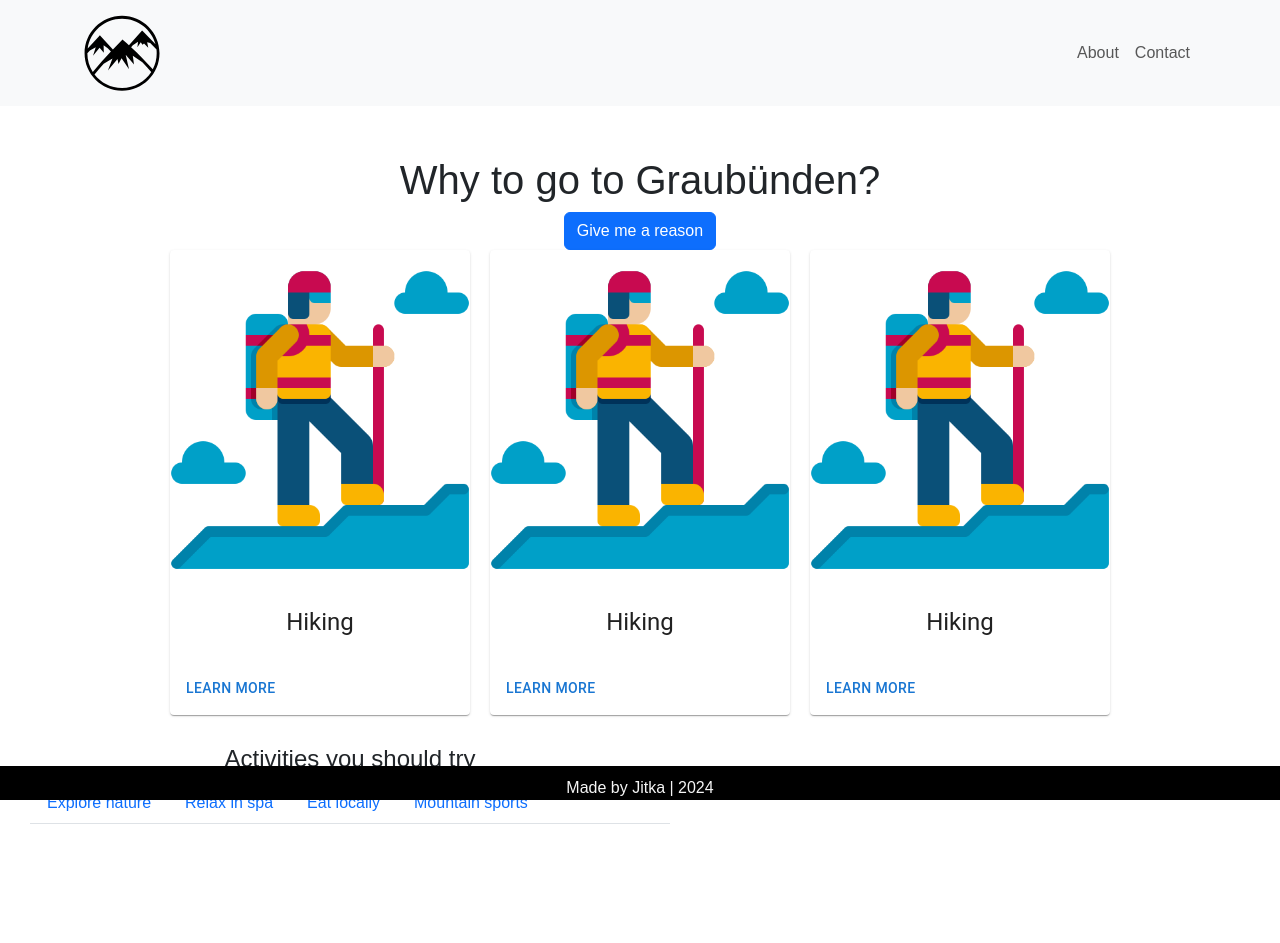
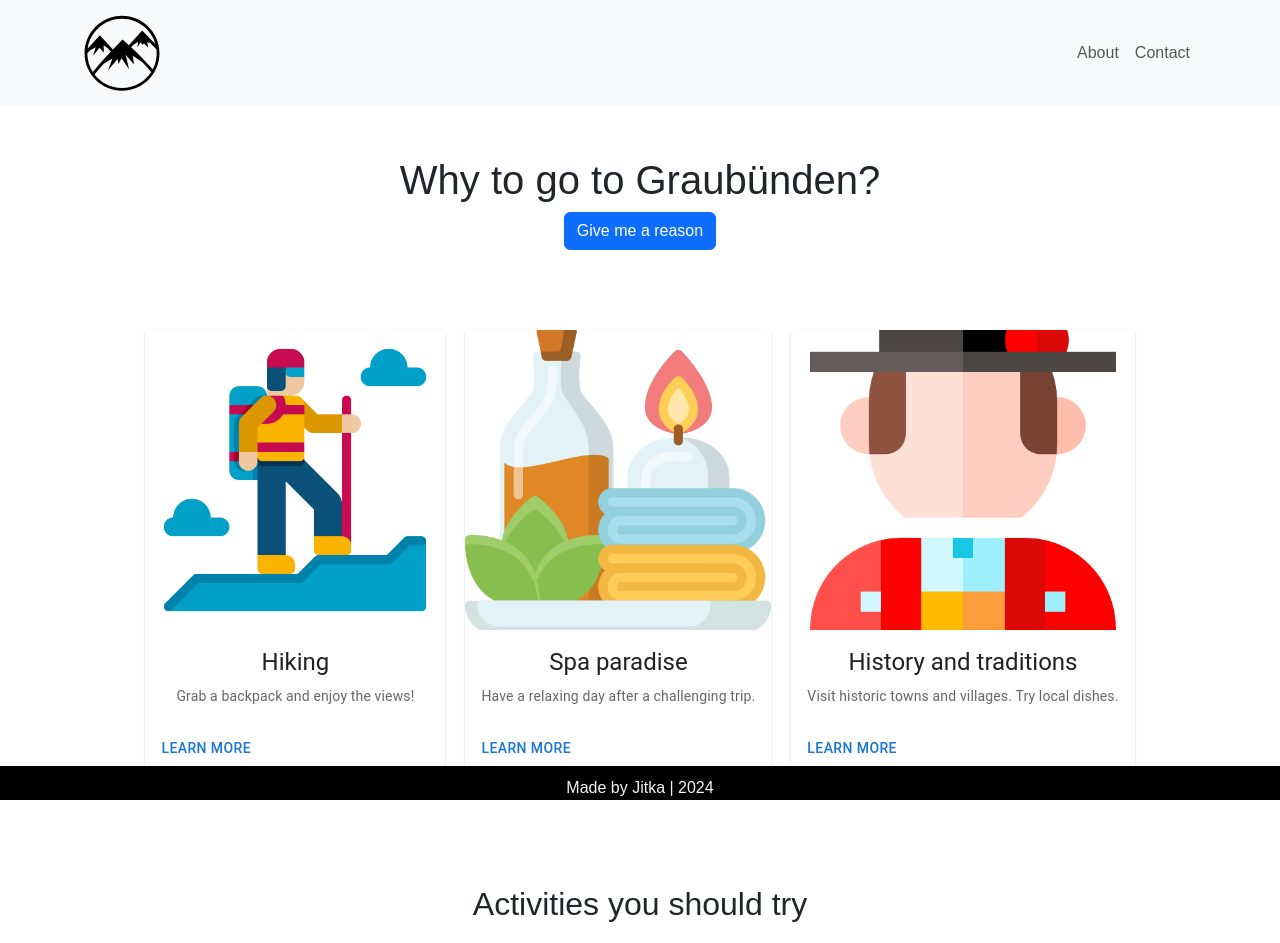
Before and after one commit to jfrodlova/graubuenden, a React (Create React App) app: page / in a window 1280 px wide. Shown: the top 943 px of the page. Built offline with nearby package versions, Linux system fonts and the light colour scheme.

Commit message:
wip - cards working

```diff
--- a/src/components/CardComponent/Card.js
+++ b/src/components/CardComponent/CardPanel.js
@@ -5,20 +5,29 @@ import CardContent from '@mui/material/CardContent';
 import CardMedia from '@mui/material/CardMedia';
 import Button from '@mui/material/Button';
 import Typography from '@mui/material/Typography';
-//import cards from "../cardData"
-import img1 from "../../img/alpinism.png"
+import cards from "./cardData"
 
-const MediaCard = () => {
-  return (
-    <Card sx={{ minWidth: 300 }}>
+
+
+const CardPanel= () => {
+
+  return <div className='flex-container'>
+
+    {cards.map((oneCard) => {
+      const {image, title, description} = oneCard
+      return  <Card sx={{ minWidth: 300 }}>
       <CardMedia
-        sx={{ height: 340 }}
-        image={img1}
-        title="activity"
+        sx={{ height: 300 }}
+        image={image}
+        title={title}
+
       />
       <CardContent>
         <Typography gutterBottom variant="h5" component="div">
-          Hiking
+          {title}
+        </Typography>
+        <Typography variant="body2" color="text.secondary">
+          {description}
         </Typography>
 
       </CardContent>
@@ -26,6 +35,11 @@ const MediaCard = () => {
         <Button size="medium">Learn More</Button>
       </CardActions>
     </Card>
-  );
+    })
+    }
+
+
+  </div>
+
 }
-export default MediaCard
+export default CardPanel
--- a/src/components/CardComponent/cardData.js
+++ b/src/components/CardComponent/cardData.js
@@ -1,22 +1,25 @@
-import img1 from "./img/alpinism.png"
-import img2 from "./img/spa.png"
-import img3 from "./img/swiss.png"
+import img1 from "../../img/alpinism.png"
+import img2 from "../../img/spa.png"
+import img3 from "../../img/swiss.png"
 
 const cards = [
     {
         id: 1,
         image: img1,
-        description: "Hiking",
+        title: "Hiking",
+        description: "Grab a backpack and enjoy the views!"
     },
     {
         id: 2,
         image: img2,
-        description: "Spa paradise",
+        title: "Spa paradise",
+        description: "Have a relaxing day after a challenging trip."
     },
     {
         id: 3,
         image: img3,
-        description: "History and traditions",
+        title: "History and traditions",
+        description: "Visit historic towns and villages. Try local dishes."
     },
 ]
 
--- a/src/components/Footer.css
+++ b/src/components/Footer.css
@@ -1,11 +1,10 @@
 .footer{
-    margin-top: 250px;
     padding-top: 10px;
     background-color: black;
     color: whitesmoke;
     position:sticky;
-  left: 0;
-  bottom: 0;
-  width: 100%;
-  margin-bottom: 0;
+    left: 0;
+    bottom: 0;
+    width: 100%;
+    margin-bottom: 0;
 }
--- a/src/components/Header.css
+++ b/src/components/Header.css
@@ -16,6 +16,7 @@
     flex-direction: row;
     flex-wrap: wrap;
     justify-content: center;
+    margin-bottom: 50px;
 }
 
 /* .header-item {
--- a/src/components/TabComponent/MyTabContent.js
+++ /dev/null
@@ -1,19 +0,0 @@
-import 'bootstrap/dist/css/bootstrap.css';
-//import Tab from 'react-bootstrap/Tab'
-//import tabData from './tabdata'
-import "./Tabs.css"
-
-
-const MyTabContent = () => {
-    // tabData.map((oneTab) => {
-    //     const {title, description, image, id} = oneTab
-    //     return <section>
-    //       <h4>{title}</h4>
-    //       <p>{description}</p>
-    //       <div>{image}</div>
-    //     </section>
-    //   })
-    return <h5>ahoj</h5>
-}
-
-export default MyTabContent;
--- /dev/null
+++ b/src/components/TabComponent/MyTabs.css
@@ -0,0 +1,14 @@
+section {
+    min-height: fit-content;
+    margin: 50px auto ;
+}
+
+img {
+    width: 300px;
+    height: 300px;
+    object-fit: cover;
+}
+
+span {
+    font-weight: bold;
+}
--- /dev/null
+++ b/src/components/TabComponent/MyTabs.js
@@ -0,0 +1,29 @@
+import './MyTabs.css'
+import tabData from "./tabdata";
+import "bootstrap/dist/css/bootstrap.css";
+import Tabs from "react-bootstrap/Tabs";
+import Tab from "react-bootstrap/Tab";
+
+const MyTabs = () => {
+
+  return (
+    <div style={{ display: "block", width: 700, padding: 30, margin: 50 }}>
+      <h2>Activities you should try</h2>
+      <Tabs defaultActiveKey="¨first">
+        {tabData.map((oneTab) => {
+          const { eventkey, title, description, image } = oneTab;
+          return <Tab eventKey={eventkey} title={title}>
+            <section className='flex-container'>
+              <p>{description}</p>
+              <div>
+                <img  src={image} alt="" />
+              </div>
+            </section>
+          </Tab>;
+        })}
+      </Tabs>
+    </div>
+  );
+};
+
+export default MyTabs;
--- a/src/components/TabComponent/Tabs.css
+++ /dev/null
@@ -1,4 +0,0 @@
-section {
-    min-height: fit-content;
-    margin: 50px auto ;
-}
--- a/src/components/TabComponent/Tabs.js
+++ /dev/null
@@ -1,69 +0,0 @@
-//import './Tabs.css'
-import tabData from "./tabdata";
-import "bootstrap/dist/css/bootstrap.css";
-import Tabs from "react-bootstrap/Tabs";
-import Tab from "react-bootstrap/Tab";
-import MyTabContent from "./MyTabContent";
-
-const TabsB = () => {
-
-  return (
-    <div style={{ display: "block", width: 700, padding: 30 }}>
-      <h4>Activities you should try</h4>
-      <Tabs defaultActiveKey="¨first">
-        {tabData.map((oneTab) => {
-          const { eventkey, title, description, image } = oneTab;
-          return <Tab eventKey={eventkey} title={title}>
-            <section>
-              <p>{description}</p>
-              <div>
-                <img src={image} alt="" />
-              </div>
-            </section>
-          </Tab>;
-        })}
-      </Tabs>
-    </div>
-  );
-};
-
-export default TabsB;
-
-{
-  /* <Tab eventKey="first" title="Dashboard"> */
-}
-
-{
-  /* <MyTabContent>
-              {tabData.map((oneTab) => {
-                const { title, description, image } = oneTab;
-                return (
-                  <section>
-                    <h3>{title}</h3>
-                    <p>{description}</p>
-                    <div>
-                      <img src={image} alt="" />
-                    </div>
-                  </section>
-                );
-              })}
-            </MyTabContent> */
-}
-{
-  /* </Tab> */
-}
-
-{
-  /* <Tab eventKey="first" title="Dashboard">
-          Hii, I am 1st tab content
-        </Tab>
-
-        <Tab eventKey="second" title="Setting">
-          Hii, I am 2nd tab content
-        </Tab>
-
-        <Tab eventKey="third" title="Aboutus">
-          Hii, I am 3rd tab content
-        </Tab>
-      </Tabs> */
-}
--- a/src/components/TabComponent/tabdata.js
+++ b/src/components/TabComponent/tabdata.js
@@ -24,7 +24,7 @@ const tabData = [
     },
     {
         eventkey: "fourth",
-        title: "Mountain sports",
+        title: "Move",
         image: img4,
         description: "Graubünden is home to several world-class ski resorts, such as St. Moritz, Davos, and Arosa. The region offers a variety of slopes for all skill levels, as well as off-piste terrain for more experienced skiers and snowboarders. It also is a paradise for hikers and trekkers, with countless trails that wind through the region's picturesque valleys and alpine meadows. The famous Haute Route and Via Alpina both pass through Graubünden, boasting with stunning views of the Swiss Alps. The region has also a great offer for mountain bikers - from forest paths to challenging downhill descents. Moreover, Graubünden is rich in a variety of climbing opportunities, from beginner-friendly crags to challenging multi-pitch routes. The region is home to iconic climbing destinations such as the Bregaglia and Albigna valleys, where climbers can test their skills on granite walls and boulders. "
     },
--- a/src/index.css
+++ b/src/index.css
@@ -21,6 +21,7 @@ section {
     align-items: center;
     flex-wrap: wrap;
     gap: 20px 20px;
+    padding-top: 30px;
 }
 
 .card-item {
--- a/src/pages/Home.js
+++ b/src/pages/Home.js
@@ -1,17 +1,16 @@
 import Header from "../components/Header"
-import MediaCard from "../components/CardComponent/Card"
+import CardPanel from "../components/CardComponent/CardPanel"
 
-import TabsB from "../components/TabComponent/Tabs"
+import MyTabs from "../components/TabComponent/MyTabs"
 
 const Home = () => {
   return <section>
     <Header />
+    <CardPanel />
     <div className="flex-container">
-      <MediaCard className="card-item" />
-      <MediaCard />
-      <MediaCard />
-      </div>
-    <TabsB />
+      <MyTabs />
+    </div>
+
 
   </section>
 }
```
